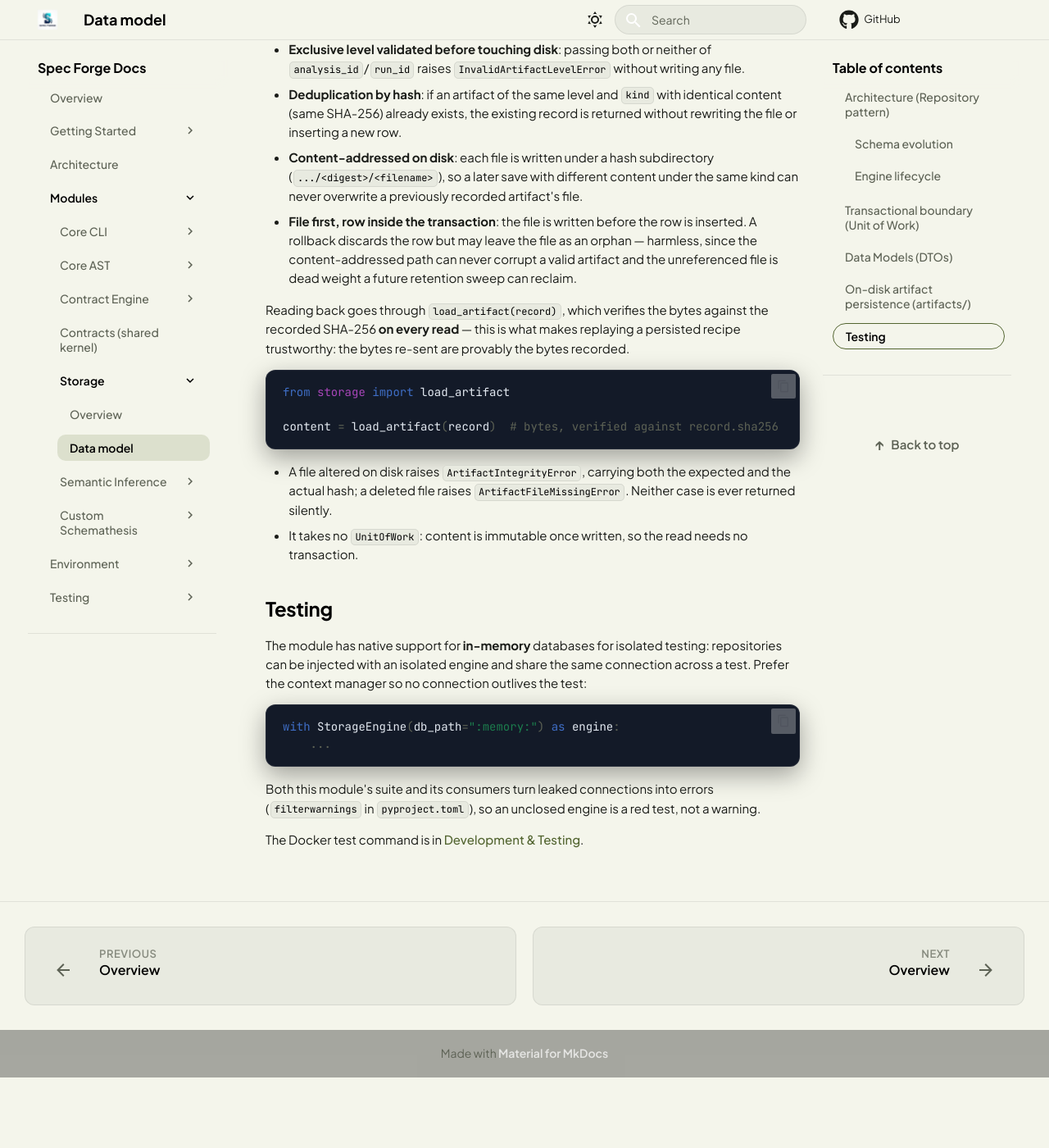
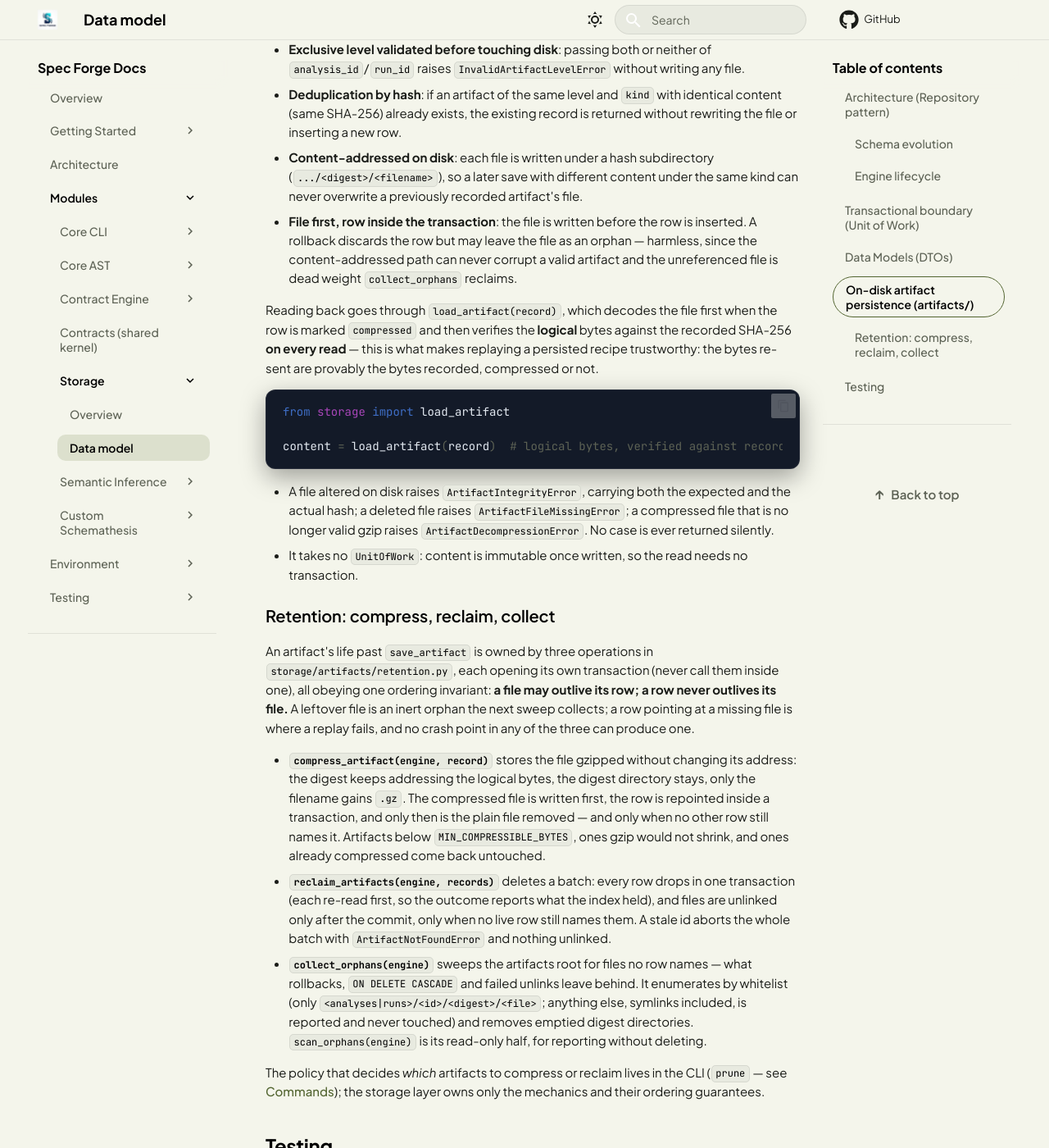
Before and after one commit to Spec-Forge-Testing/specforge-docs, an MkDocs documentation site: the page built from docs/modules/storage/data-model.md, in a window 1280 px wide and 1400 px high, scrolled down 3032 px. Shown: the whole window at 82% size. Built offline with MkDocs 1.6.1 and Material for MkDocs 9.7.7, drawn with Linux system fonts in a browser that asks for light colours; comment, search, counter and statistics services are not loaded; before the commit the page ends 4346 px from its top, so only the background shows below that.

Commit message:
docs(storage): document the artifact retention lifecycle

````diff
--- a/docs/modules/storage/data-model.md
+++ b/docs/modules/storage/data-model.md
@@ -207,10 +207,10 @@ connection" would be hidden, non-thread-safe mutable state.
       | `run_id` | `int \| None` | Set for run-level artifacts. |
       | `kind` | `str` | Artifact type: `execution_trace` at the analysis level; `report_json`/`report_html` at the run level (see [Run report](../core/reports.md)). |
       | `path` | `str` | Path on disk. |
-      | `sha256` | `str` | Hash of the artifact's content. |
-      | `size_bytes` | `int` | Size in bytes. |
+      | `sha256` | `str` | Hash of the artifact's **logical** (uncompressed) content — the digest never changes when the file is compressed. |
+      | `size_bytes` | `int` | Size on disk, in bytes — a compressed artifact records its compressed size. |
       | `critical` | `bool` | Whether losing it breaks reproducibility. `execution_trace` is critical; the report pair is not — both are derivable from the run's other persisted data. |
-      | `compressed` | `bool` | Whether it's stored compressed. |
+      | `compressed` | `bool` | Whether it's stored gzipped on disk. Set by the retention pass, never by the producer — `save_artifact` always writes plain bytes. |
 
 ## On-disk artifact persistence (`artifacts/`)
 
@@ -233,18 +233,28 @@ with engine.transaction() as uow:
 - **Exclusive level validated before touching disk**: passing both or neither of `analysis_id`/`run_id` raises `InvalidArtifactLevelError` without writing any file.
 - **Deduplication by hash**: if an artifact of the same level and `kind` with identical content (same SHA-256) already exists, the existing record is returned without rewriting the file or inserting a new row.
 - **Content-addressed on disk**: each file is written under a hash subdirectory (`.../<digest>/<filename>`), so a later save with different content under the same kind can never overwrite a previously recorded artifact's file.
-- **File first, row inside the transaction**: the file is written before the row is inserted. A rollback discards the row but may leave the file as an orphan — harmless, since the content-addressed path can never corrupt a valid artifact and the unreferenced file is dead weight a future retention sweep can reclaim.
+- **File first, row inside the transaction**: the file is written before the row is inserted. A rollback discards the row but may leave the file as an orphan — harmless, since the content-addressed path can never corrupt a valid artifact and the unreferenced file is dead weight `collect_orphans` reclaims.
 
-Reading back goes through `load_artifact(record)`, which verifies the bytes against the recorded SHA-256 **on every read** — this is what makes replaying a persisted recipe trustworthy: the bytes re-sent are provably the bytes recorded.
+Reading back goes through `load_artifact(record)`, which decodes the file first when the row is marked `compressed` and then verifies the **logical** bytes against the recorded SHA-256 **on every read** — this is what makes replaying a persisted recipe trustworthy: the bytes re-sent are provably the bytes recorded, compressed or not.
 
 ```python
 from storage import load_artifact
 
-content = load_artifact(record)  # bytes, verified against record.sha256
+content = load_artifact(record)  # logical bytes, verified against record.sha256
 ```
 
-- A file altered on disk raises `ArtifactIntegrityError`, carrying both the expected and the actual hash; a deleted file raises `ArtifactFileMissingError`. Neither case is ever returned silently.
+- A file altered on disk raises `ArtifactIntegrityError`, carrying both the expected and the actual hash; a deleted file raises `ArtifactFileMissingError`; a compressed file that is no longer valid gzip raises `ArtifactDecompressionError`. No case is ever returned silently.
 - It takes no `UnitOfWork`: content is immutable once written, so the read needs no transaction.
+
+### Retention: compress, reclaim, collect
+
+An artifact's life past `save_artifact` is owned by three operations in `storage/artifacts/retention.py`, each opening its own transaction (never call them inside one), all obeying one ordering invariant: **a file may outlive its row; a row never outlives its file.** A leftover file is an inert orphan the next sweep collects; a row pointing at a missing file is where a replay fails, and no crash point in any of the three can produce one.
+
+- **`compress_artifact(engine, record)`** stores the file gzipped without changing its address: the digest keeps addressing the logical bytes, the digest directory stays, only the filename gains `.gz`. The compressed file is written first, the row is repointed inside a transaction, and only then is the plain file removed — and only when no other row still names it. Artifacts below `MIN_COMPRESSIBLE_BYTES`, ones gzip would not shrink, and ones already compressed come back untouched.
+- **`reclaim_artifacts(engine, records)`** deletes a batch: every row drops in one transaction (each re-read first, so the outcome reports what the index held), and files are unlinked only after the commit, only when no live row still names them. A stale id aborts the whole batch with `ArtifactNotFoundError` and nothing unlinked.
+- **`collect_orphans(engine)`** sweeps the artifacts root for files no row names — what rollbacks, `ON DELETE CASCADE` and failed unlinks leave behind. It enumerates by whitelist (only `<analyses|runs>/<id>/<digest>/<file>`; anything else, symlinks included, is reported and never touched) and removes emptied digest directories. `scan_orphans(engine)` is its read-only half, for reporting without deleting.
+
+The policy that decides *which* artifacts to compress or reclaim lives in the CLI (`prune` — see [Commands](../core/commands.md)); the storage layer owns only the mechanics and their ordering guarantees.
 
 ## Testing
 
````
